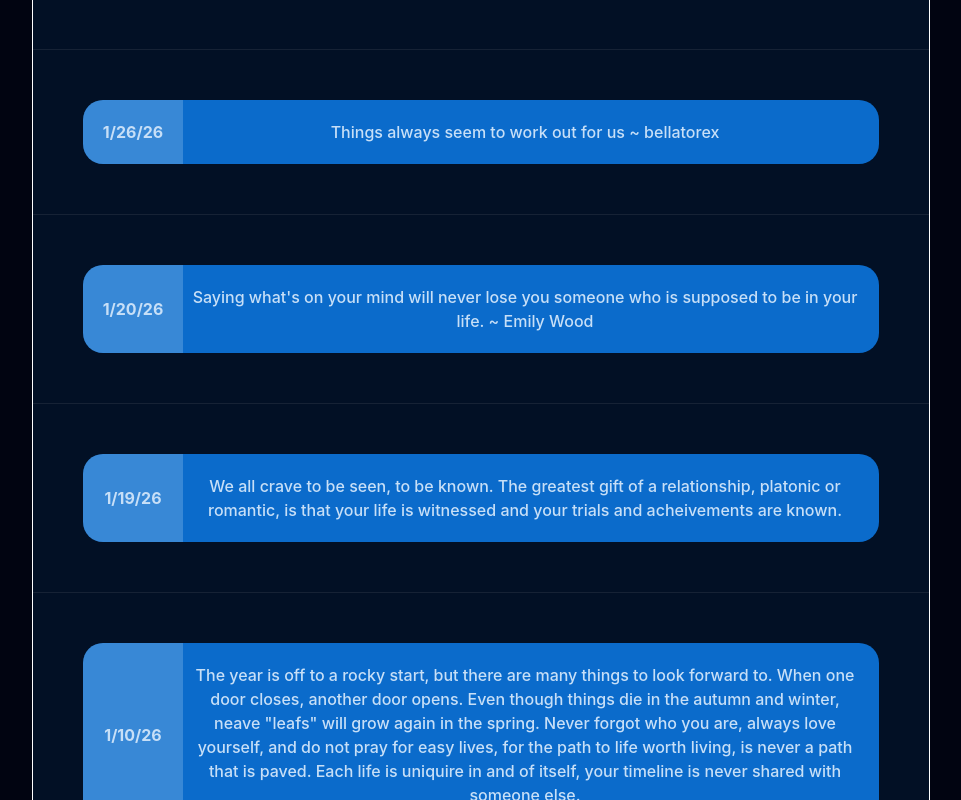
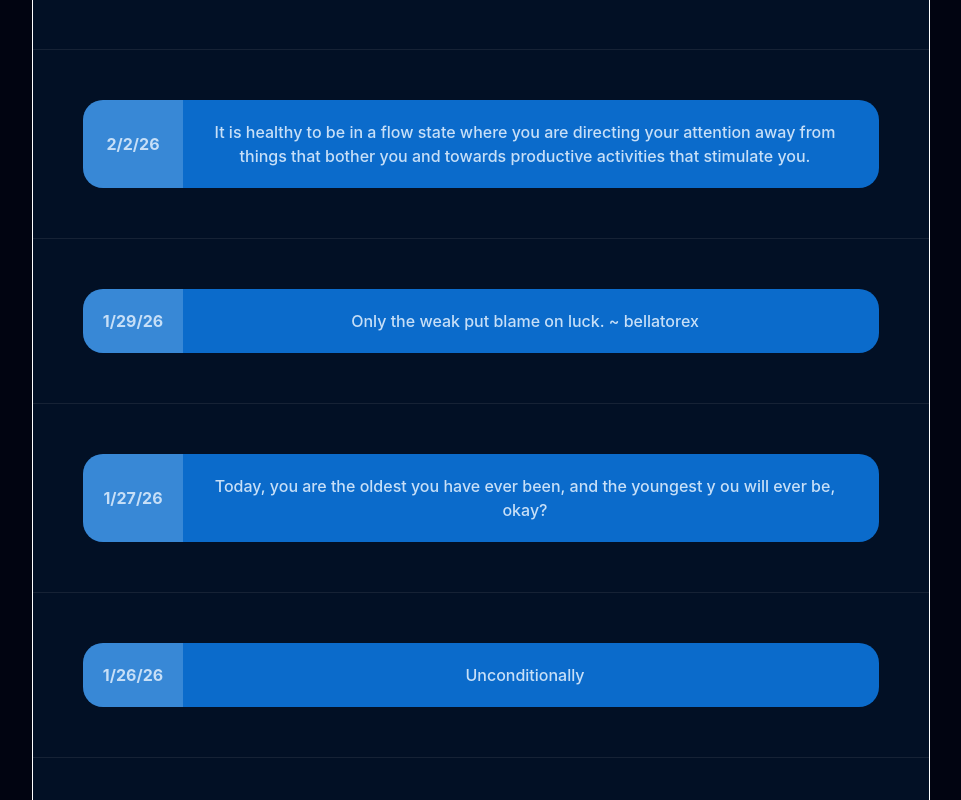
Before and after one commit to theChrisODOM/PoetryPage, a React (Create React App) app: page / in a window 1280 px wide. Shown: the part 780-1580 px from the top of the page, without its empty margins (159-1120 px from the left). Built offline with nearby package versions, Linux system fonts and the light colour scheme.

Commit message:
more poems

```diff
--- a/src/PoetryProps.js
+++ b/src/PoetryProps.js
@@ -9,11 +9,15 @@ export function PoetryProps(date, poetry) {
 export function MasterListOfPoetry() {
     const list = []
     list.push(
+        PoetryProps("2/3/26", "Just do not be sad little bro, it is that easy."),
+        PoetryProps("2/2/26", "It is healthy to be in a flow state where you are directing your attention away from things that bother you and towards productive activities that stimulate you."),
+        PoetryProps("1/29/26", "Only the weak put blame on luck. ~ bellatorex"),
+        PoetryProps("1/27/26", "Today, you are the oldest you have ever been, and the youngest y ou will ever be, okay?"),
         PoetryProps("1/26/26", "Unconditionally"),
-        PoetryProps("1/26/26", "Things always seem to work out for us ~ bellatorex"),
+        PoetryProps("1/26/26", "Things always seem to ~~~~~ \"even out\" for me. ~ bellatorex"),
         PoetryProps("1/20/26", "Saying what's on your mind will never lose you someone who is supposed to be in your life.  ~ Emily Wood"),
         PoetryProps("1/19/26", "We all crave to be seen, to be known.  The greatest gift of a relationship, platonic or romantic, is that your life is witnessed and your trials and acheivements are known."),
-        PoetryProps("1/10/26", "The year is off to a rocky start, but there are many things to look forward to.  When one door closes, another door opens.  Even though things die in the autumn and winter, neave \"leafs\" will grow again in the spring.  Never forgot who you are, always love yourself, and do not pray for easy lives, for the path to life worth living, is never a path that is paved.  Each life is uniquire in and of itself, your timeline is never shared with someone else."),
+        PoetryProps("1/10/26", "The year is off to a rocky start, but there are many things to look forward to.  When one door closes, another door opens.  Even though things die in the autumn and winter, new \"leafs\" will grow again in the spring.  Never forgot who you are, always love yourself, and do not pray for easy lives, for the path to life worth living, is never a path that is paved.  Each life is uniquie in and of itself, your timeline is never shared with someone else."),
         PoetryProps("10/06/25", "Run npm i. No idiot I did not say dash ~ Devon"),
         PoetryProps("4/22/25", "You got to be heaven, in order to see heaven, may peacy be with you."),
         PoetryProps("4/22/25", "Consider the flowers, they do not try to look right, they just open their petals and loot into the light."),
```
